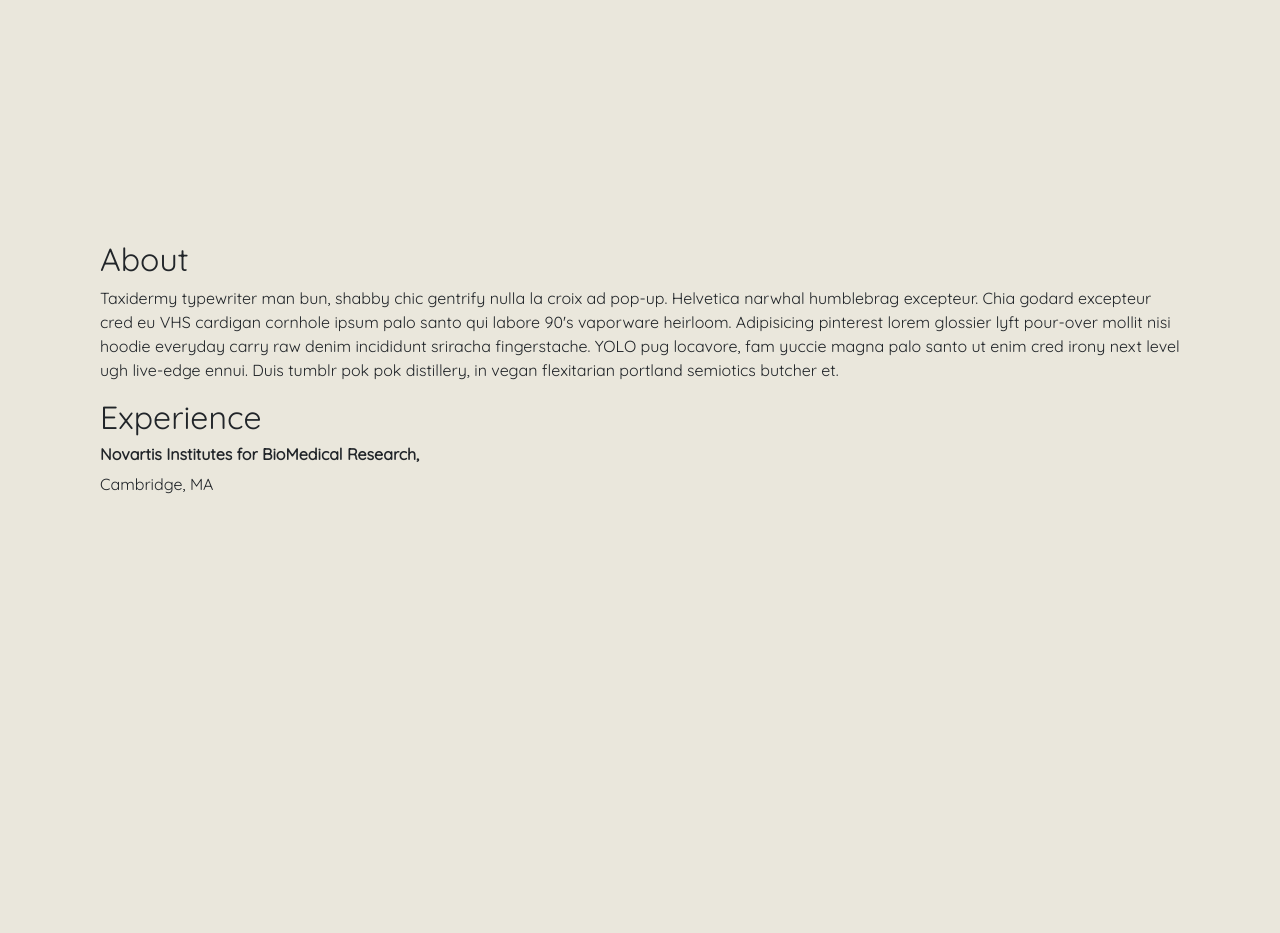
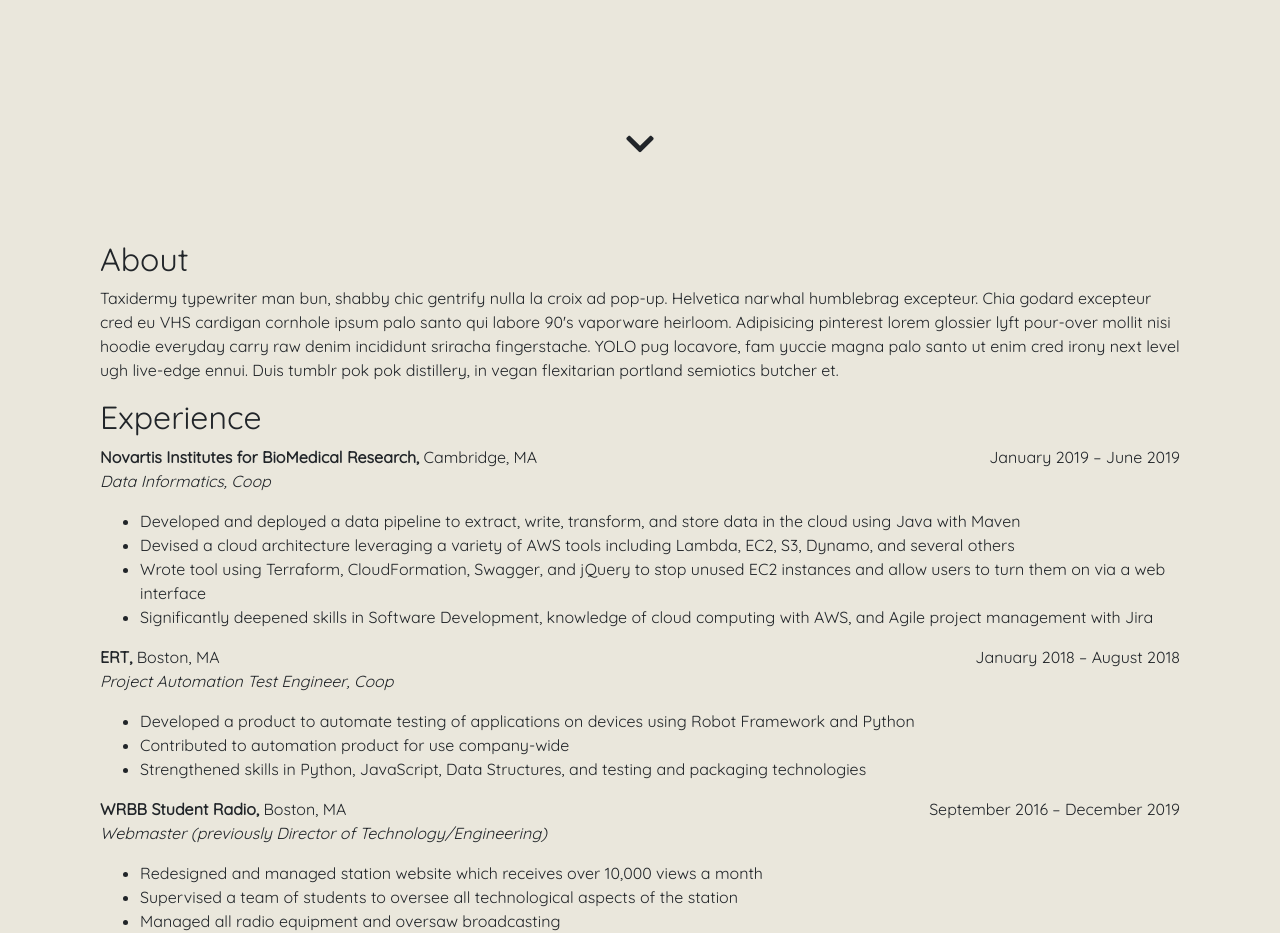
Before and after one commit to davidfstein/davidfstein.github.io, a React app: page / in a window 1280 px wide. Shown: the part 640-1573 px from the top of the page. Before the commit the page ends 1136 px from the top, so only its background shows below. Built offline with nearby package versions, Linux system fonts and the light colour scheme.

Commit message:
scroll button component

```diff
--- a/package.json
+++ b/package.json
@@ -5,6 +5,10 @@
   "homepage": "davidfstein.github.io",
   "dependencies": {
     "@babel/core": "7.4.3",
+    "@fortawesome/fontawesome-svg-core": "^1.2.19",
+    "@fortawesome/free-regular-svg-icons": "^5.9.0",
+    "@fortawesome/free-solid-svg-icons": "^5.9.0",
+    "@fortawesome/react-fontawesome": "^0.1.4",
     "@svgr/webpack": "4.1.0",
     "@typescript-eslint/eslint-plugin": "1.6.0",
     "@typescript-eslint/parser": "1.6.0",
--- a/src/App.js
+++ b/src/App.js
@@ -1,12 +1,14 @@
 import React from 'react';
 import Header from './components/header/header';
 import About from './components/about/about';
+import ContactButton from './components/contentButton/contentButton';
 import './App.css';
 
 function App() {
   return (
     <div id='wrapper'>
       <Header />
+      <ContactButton />
       <div id='image-placeholder'></div>
       <About />
     </div>
--- a/src/components/about/about.css
+++ b/src/components/about/about.css
@@ -1,3 +1,11 @@
-#experience h6 {
+.company {
     font-weight: bold;
 }
+
+.date-range {
+    float: right;
+}
+
+.job-title {
+    font-style: italic;
+}
--- a/src/components/about/about.js
+++ b/src/components/about/about.js
@@ -20,8 +20,48 @@
                     </Col>
                     <Col id="experience">
                         <h2>Experience</h2>
-                        <h6>Novartis Institutes for BioMedical Research, </h6>
-                        <p>Cambridge, MA</p>
+                        <p><span className="company">Novartis Institutes for BioMedical Research,</span> Cambridge, MA <span className="date-range">January 2019 – June 2019</span><br/>
+                        <span className="job-title">Data Informatics, Coop</span></p>
+                        <ul>
+                            <li>
+                                Developed and deployed a data pipeline to extract, write, transform, and store data in the cloud using Java with Maven
+                            </li>
+                            <li>
+                                Devised a cloud architecture leveraging a variety of AWS tools including Lambda, EC2, S3, Dynamo, and several others
+                            </li>
+                            <li>
+                                Wrote tool using Terraform, CloudFormation, Swagger, and jQuery to stop unused EC2 instances and allow users to turn them on via a web interface
+                            </li>
+                            <li>
+                                Significantly deepened skills in Software Development, knowledge of cloud computing with AWS, and Agile project management with Jira
+                            </li>
+                        </ul>
+                        <p><span className="company">ERT,</span> Boston, MA <span className="date-range">January 2018 – August 2018</span><br/>
+                        <span className="job-title">Project Automation Test Engineer, Coop</span></p>
+                        <ul>
+                            <li>
+                                Developed a product to automate testing of applications on devices using Robot Framework and Python
+                            </li>
+                            <li>
+                                Contributed to automation product for use company-wide
+                            </li>
+                            <li>
+                                Strengthened skills in Python, JavaScript, Data Structures, and testing and packaging technologies
+                            </li>
+                        </ul>
+                        <p><span className="company">WRBB Student Radio,</span> Boston, MA <span className="date-range">September 2016 – December 2019</span><br/>
+                        <span className="job-title">Webmaster (previously Director of Technology/Engineering)</span></p>
+                        <ul>
+                            <li>
+                                Redesigned and managed station website which receives over 10,000 views a month
+                            </li>
+                            <li>
+                                Supervised a team of students to oversee all technological aspects of the station
+                            </li>
+                            <li>
+                                Managed all radio equipment and oversaw broadcasting
+                            </li>
+                        </ul>
                     </Col>
                 </Container>
             </div>
--- /dev/null
+++ b/src/components/contentButton/contentButton.css
@@ -0,0 +1,11 @@
+.button-div {
+    display: flex;
+    justify-content: center;
+}
+
+.fa-w-14.content-chevron {
+    height: 2em;
+    width: 2em;
+    bottom: 0px;
+    position: absolute;
+}
--- /dev/null
+++ b/src/components/contentButton/contentButton.js
@@ -0,0 +1,22 @@
+import React from 'react';
+import { FontAwesomeIcon } from '@fortawesome/react-fontawesome';
+import { faChevronDown } from '@fortawesome/free-solid-svg-icons';
+import './contentButton.css';
+
+class ContentButton extends React.Component {
+
+    toContent = () => {
+        const about = document.querySelector('#about');
+        about.scrollIntoView({ behavior: 'smooth', block: 'start' });
+    }
+
+    render() {
+        return (
+            <div className='button-div'>
+                <FontAwesomeIcon onClick={this.toContent} className='content-chevron' icon={faChevronDown} />
+            </div>
+        )
+    }
+}
+
+export default ContentButton;
```
Also changed, not shown: 1 other file (tests, documents, lock files or other folders).
